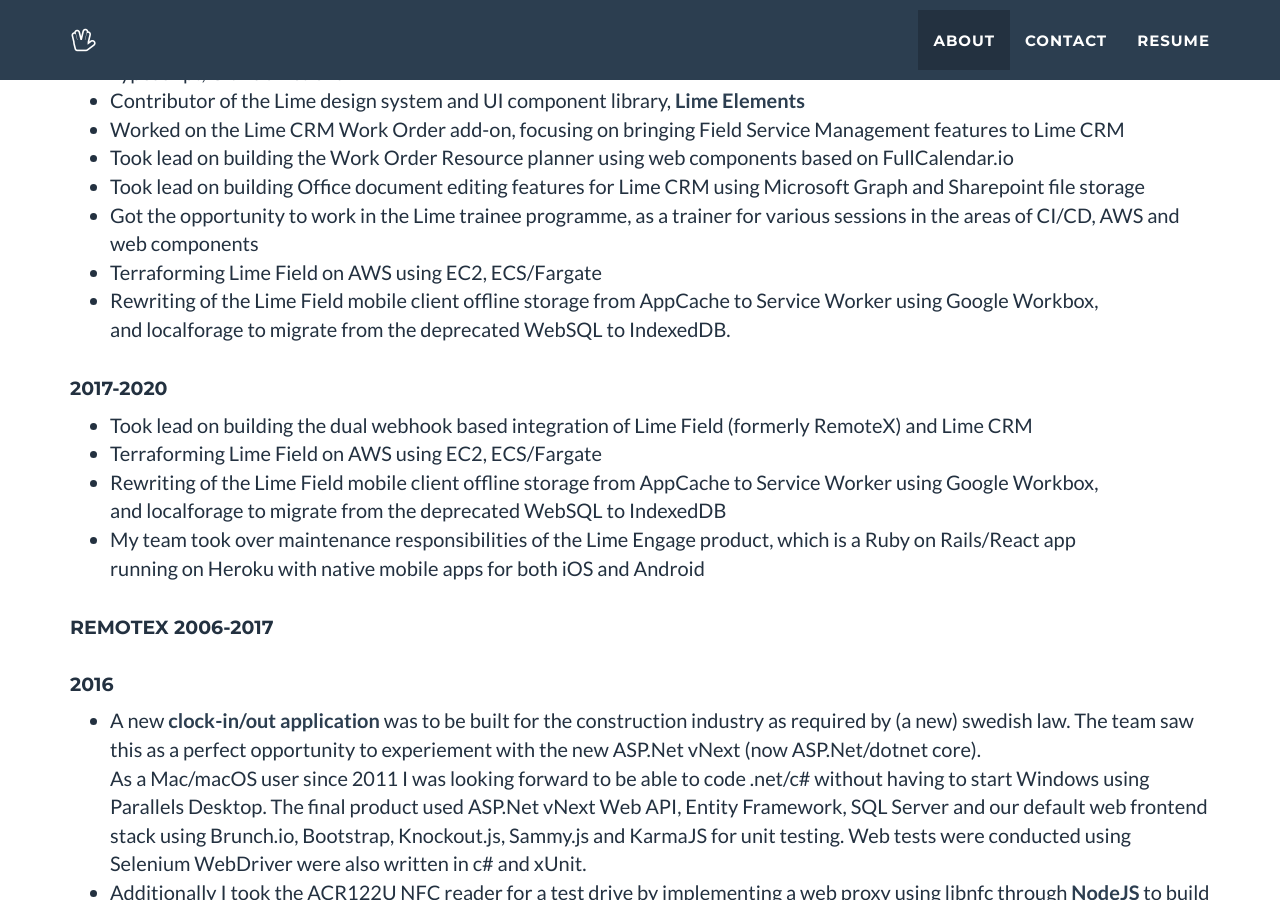
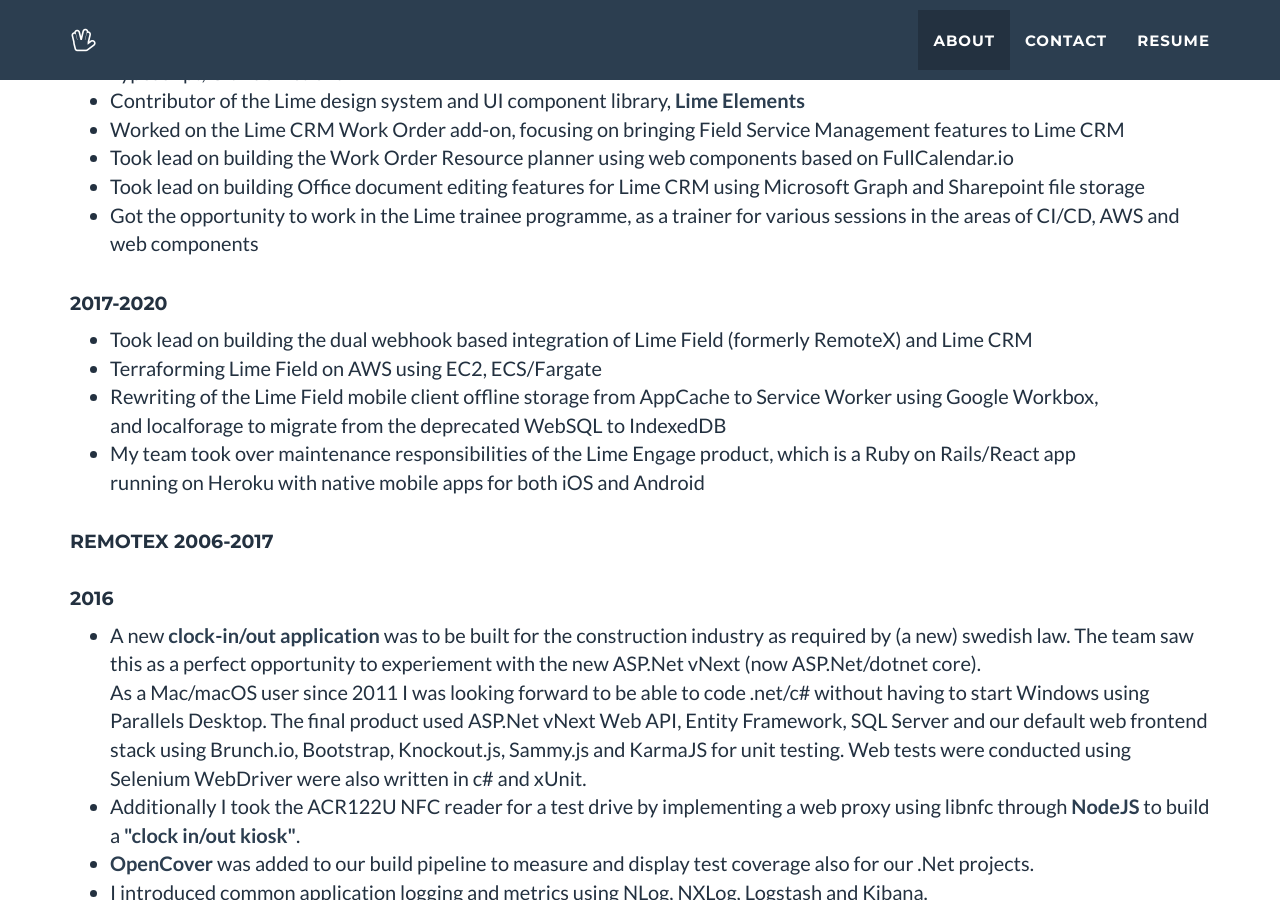
Before and after one commit to anderssonjohan/anderssonjohan.github.io, a Jekyll site: the page built from index.html, in a window 1280 px wide and 900 px high, scrolled down 1209 px. Built offline with Jekyll 4.4.1, drawn with Linux system fonts in a browser that asks for light colours.

Commit message:
fix: remove duplicated items

```diff
--- a/_includes/about.html
+++ b/_includes/about.html
@@ -19,9 +19,6 @@
                     <li> Took lead on building the Work Order Resource planner using web components based on FullCalendar.io
                     <li> Took lead on building Office document editing features for Lime CRM using Microsoft Graph and Sharepoint file storage
                     <li> Got the opportunity to work in the Lime trainee programme, as a trainer for various sessions in the areas of CI/CD, AWS and web components
-                    <li> Terraforming Lime Field on AWS using EC2, ECS/Fargate
-                    <li> Rewriting of the Lime Field mobile client offline storage from AppCache to Service Worker using Google Workbox,<br>
-                     and localforage to migrate from the deprecated WebSQL to IndexedDB.
                     </ul>
                     </p>
                     <h4>2017-2020</h4>
```
